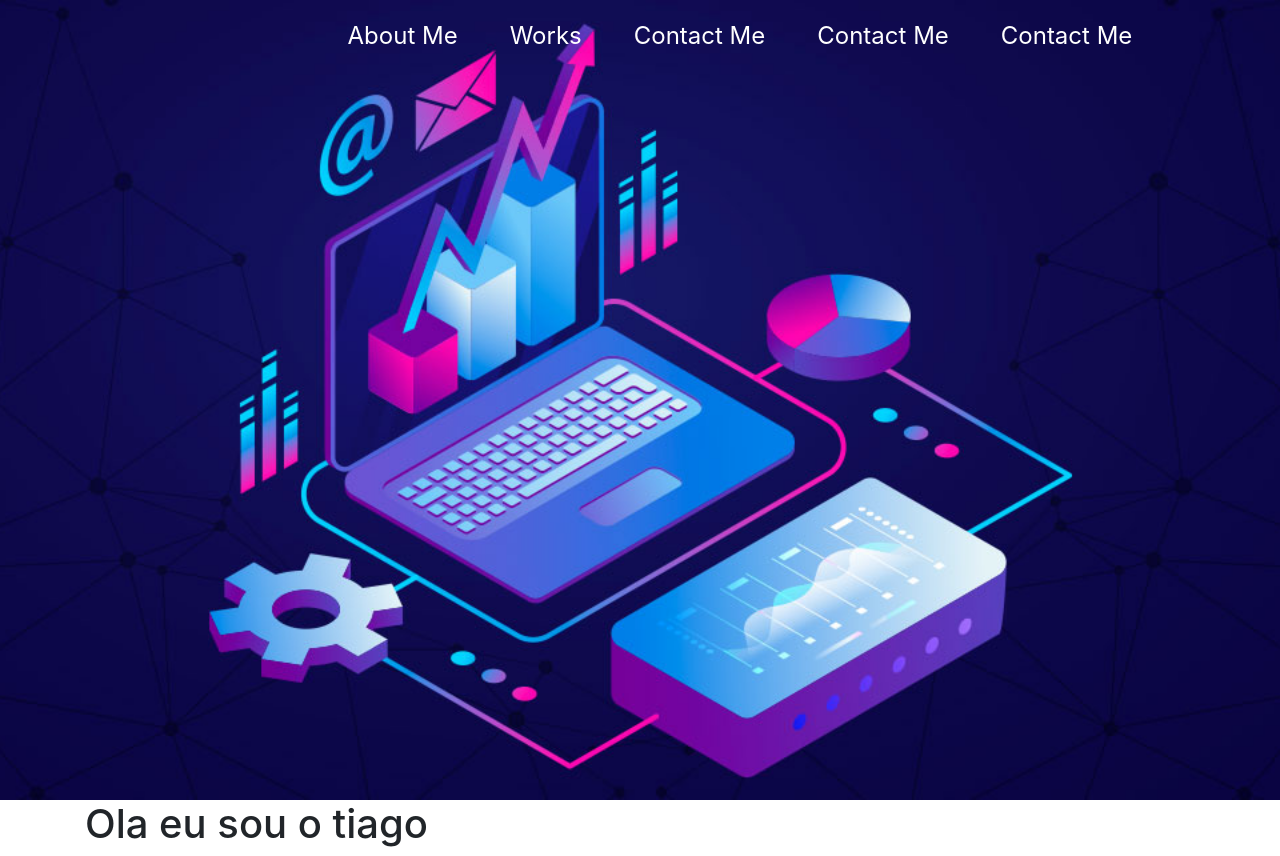
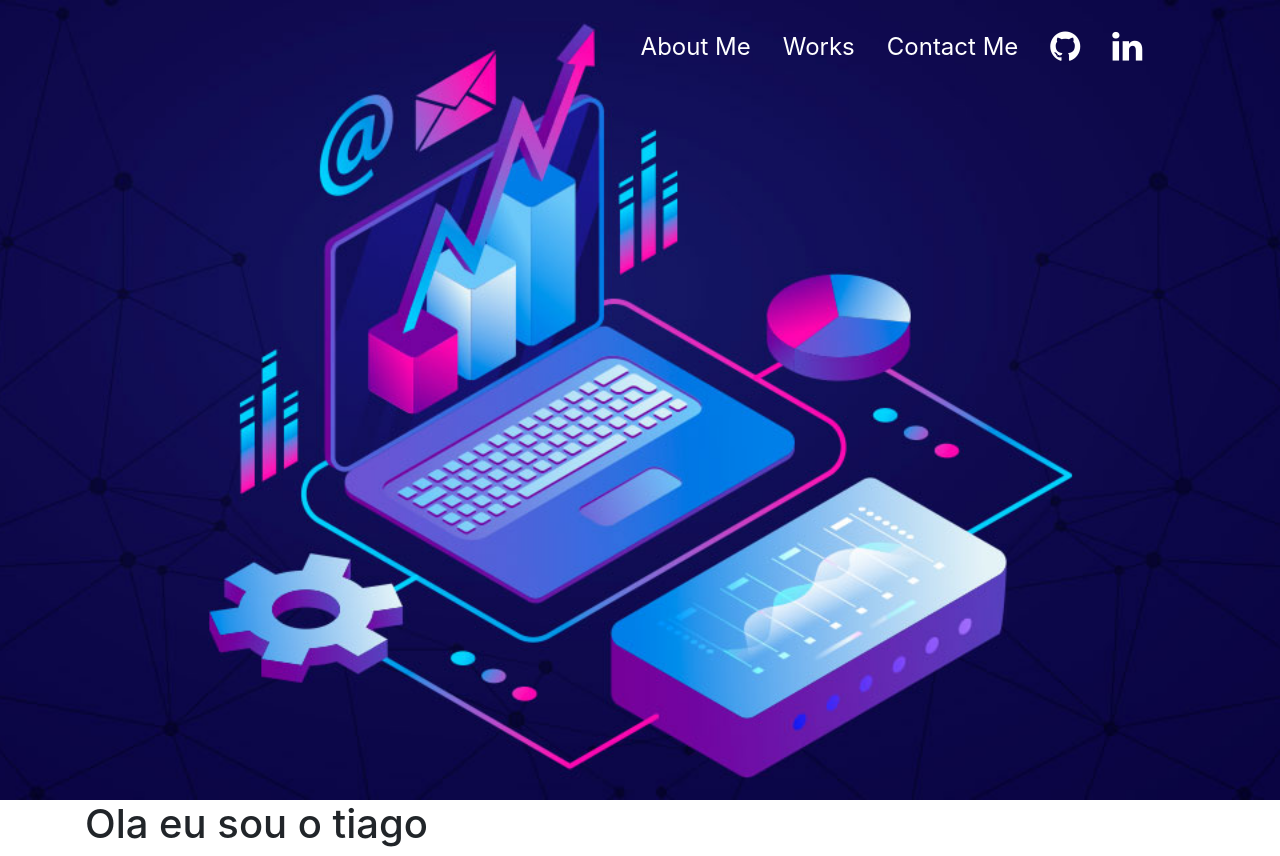
Before and after one commit to TiagoPeer/site, a plain HTML site: page index.html in a window 1280 px wide. Drawn offline with nearby package versions, Linux system fonts and the light colour scheme.

Commit message:
Add Icons to navbar

```diff
--- a/css/site.less
+++ b/css/site.less
@@ -15,6 +15,7 @@ body{
 }
 
 .nav{
+    margin-top: 2%;
 
     & .nav-item{
         color: white;
@@ -24,5 +25,15 @@ body{
         &:hover{
             transform: scale(1.2);
         }
+
+        & i{
+            font-size: 35px;
+            transition: all ease 0.6s;
+            color: white;
+
+            &:hover{
+                transform: scale(1.3);
+            }
+        }
     }
 }
--- a/index.html
+++ b/index.html
@@ -9,7 +9,8 @@
     <!-- Bootstrap CSS -->
     <link rel="stylesheet" href="https://stackpath.bootstrapcdn.com/bootstrap/4.4.1/css/bootstrap.min.css"
         integrity="sha384-Vkoo8x4CGsO3+Hhxv8T/Q5PaXtkKtu6ug5TOeNV6gBiFeWPGFN9MuhOf23Q9Ifjh" crossorigin="anonymous" />
-    <link rel="stylesheet" href="css/site.css">
+        <link rel="stylesheet" href="https://cdnjs.cloudflare.com/ajax/libs/font-awesome/4.7.0/css/font-awesome.min.css" integrity="sha512-SfTiTlX6kk+qitfevl/7LibUOeJWlt9rbyDn92a1DqWOw9vWG2MFoays0sgObmWazO5BQPiFucnnEAjpAB+/Sw==" crossorigin="anonymous" />
+        <link rel="stylesheet" href="css/site.css">
     <title>Hello, world!</title>
 </head>
 
@@ -26,10 +27,10 @@
                 <a class="nav-link">Contact Me</a>
             </li>
             <li class="nav-item">
-                <a class="nav-link">Contact Me</a>
+                <a class="nav-link" href="https://github.com/TiagoPeer" target="_blank"><i class="fa fa-github"></i></a>
             </li>
             <li class="nav-item">
-                <a class="nav-link">Contact Me</a>
+                <a class="nav-link" href="www.linkedin.com/in/tiagopeer"><i class="fa fa-linkedin"></i></a>
             </li>
         </ul>
     </div>
```
Also changed, not shown: css/all.min.css (added), css/site.css.
